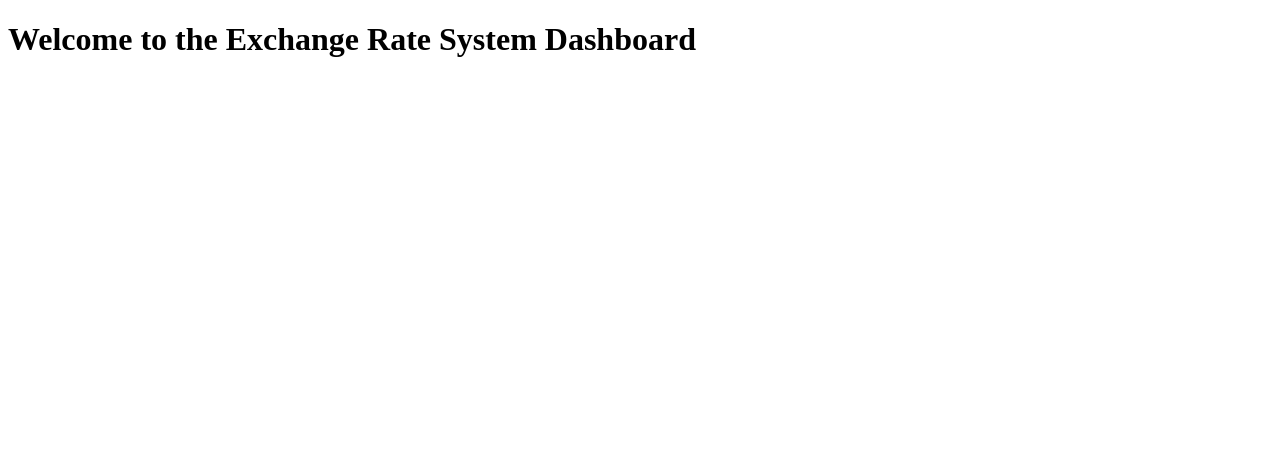
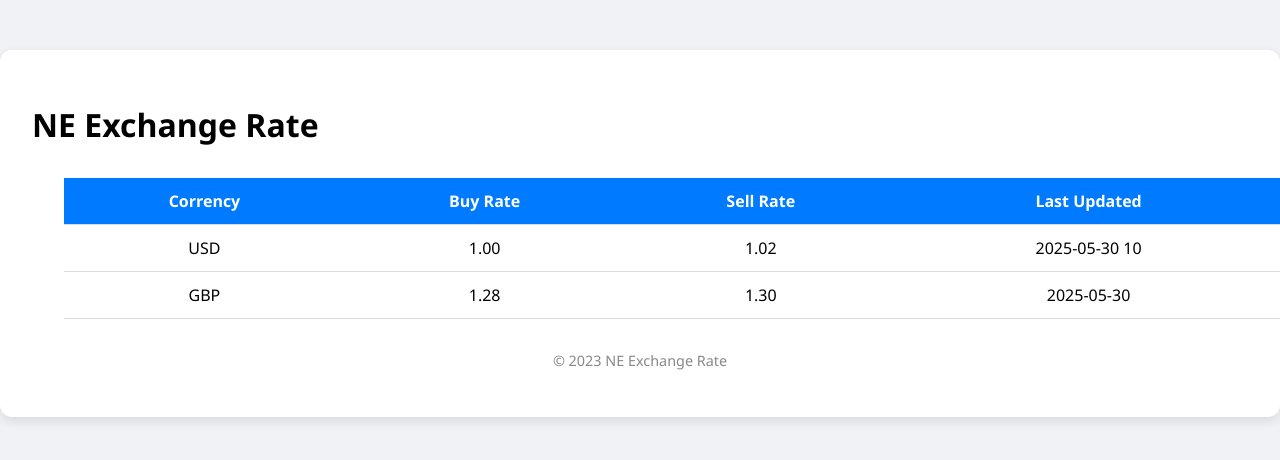
Before and after one commit to Jingfreecs/Final_Exam, a Laravel app: template resources/views/layout/dashboard.blade.php in a window 1280 px wide. Shown: the top 460 px of the page. Run offline with Laravel 12, Linux system fonts and the light colour scheme; the template is opened without the code that fills it, so the values that code supplies are empty; parts of the project's set-up code (start-up, migrations or seed data) failed here and were passed over.

Commit message:
DashboardController, register,dashboard.blade, web.php

```diff
--- a/resources/views/layout/dashboard.blade.php
+++ b/resources/views/layout/dashboard.blade.php
@@ -1,9 +1,84 @@
 <!DOCTYPE html>
-<html>
+<html lang="en">
     <head>
-        <title>Dashboard</title>
+        <meta charset="UTF-8">
+        <title>NE Exchange Rate</title>
+        <style>
+            body{
+                margin: 0;
+                font-family: 'Segoe UI', sans-serif;
+                background-color: #f0f2f5;
+            }
+
+            .container{
+                max-width: 800;
+                margin: 50px auto;
+                background: white;
+                padding: 2rem;
+                border-radius: 12px;
+                box-shadow: 0 4px 12px rgba(0,0,0,0.1)
+            }
+
+            .header h1{
+                text-align: center;
+                color: #007bff
+            }
+
+            table{
+                width: 100%;
+                border-collapse: collapse;
+                margin: 2rem;
+            }
+
+            th, td{
+                padding: 12px;
+                border-bottom: 1px solid #ddd;
+                text-align: center;
+            }
+
+            th{
+                background-color: #007bff;
+                color: white
+            }
+
+            .footer{
+                text-align: center;
+                margin-top: 2rem;
+                font-size: 0.9rem;
+                color: #888;
+            }
+            </style>
     </head>
     <body>
-        <h1>Welcome to the Exchange Rate System Dashboard</h1>
+        <div class="container">
+            <h1>NE Exchange Rate</h1>
+            <table>
+                <thead>
+                    <tr>
+                        <th>Corrency</th>
+                        <th>Buy Rate</th>
+                        <th>Sell Rate</th>
+                        <th>Last Updated</th>
+                    </tr>
+                </thead>
+                <tbody>
+                    <tr>
+                        <td>USD</td>
+                        <td>1.00</td>
+                        <td>1.02</td>
+                        <td>2025-05-30 10</td>
+                    </tr>
+                    <tr>
+                        <td>GBP</td>
+                        <td>1.28</td>
+                        <td>1.30</td>
+                        <td>2025-05-30 </td>
+                    </tr>
+                </tbody>
+            </table>
+            <div class="footer">
+                <p>&copy; 2023 NE Exchange Rate</p>
+            </div>
+        </div>
     </body>
 </html>
--- a/routes/web.php
+++ b/routes/web.php
@@ -18,4 +18,8 @@ Route::get('/register', function () {
     return view('register');
 });
 
-Route::get('/dashboard', [DashboardController::class, 'index'])->middleware('auth')->name('dashboard.index');
+Route::get('/dashboard', [DashboardController::class, 'index'])->name('dashboard');
+
+Route::get('/dashboard', function () {
+    return view('dashboard');
+});
```
Also changed, not shown: app/Http/Controllers/DashboardController.php (+2 -7 lines), resources/views/register.blade.php (+63 -29 lines).
